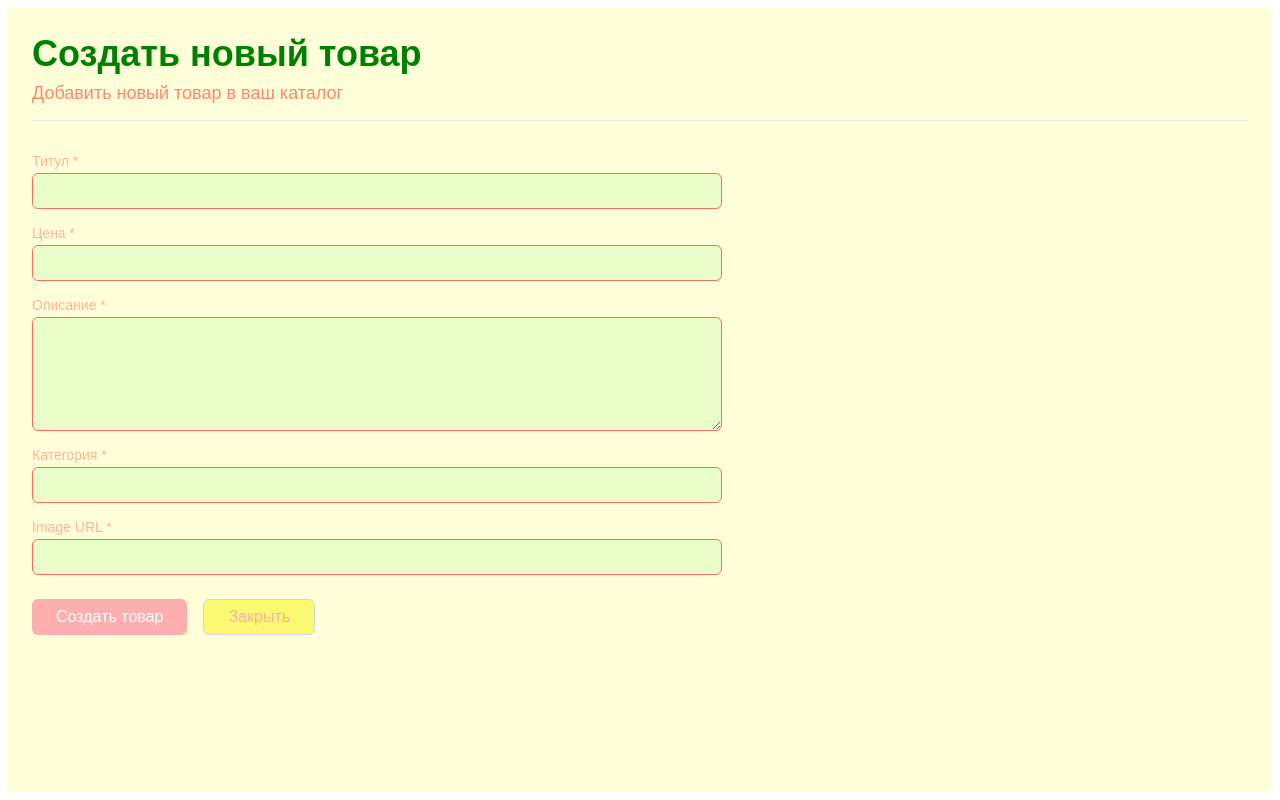
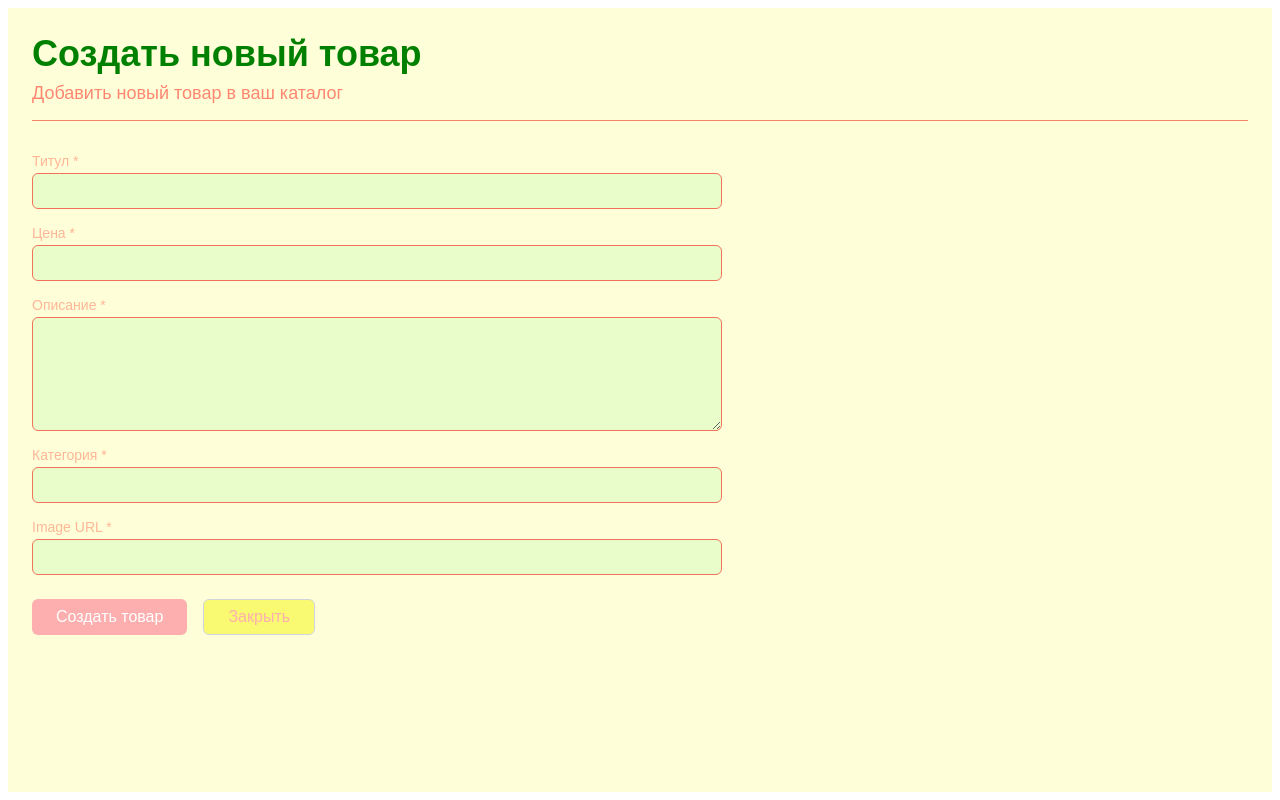
Before and after one commit to Alex135135/ecosistems, a Next.js app: page /create-product in a window 1280 px wide. Built offline with nearby package versions, Linux system fonts and the light colour scheme.

Commit message:
edited css

```diff
--- a/src/app/(pages)/create-product/createProductPage.module.css
+++ b/src/app/(pages)/create-product/createProductPage.module.css
@@ -9,7 +9,7 @@
 
 .header {
     margin-bottom: 2rem;
-    border-bottom: 1px solid #e5e7eb;
+    border-bottom: 1px solid #f8866a;
     padding-bottom: 1rem;
 }
 
```
